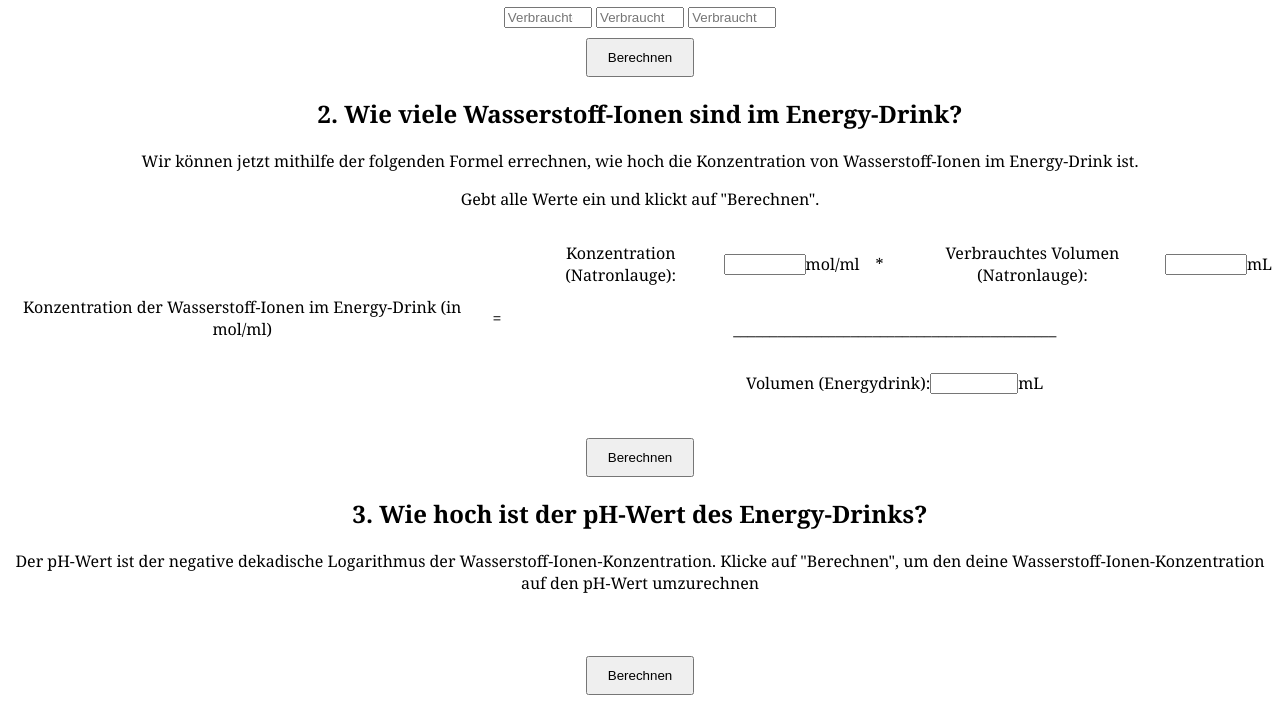
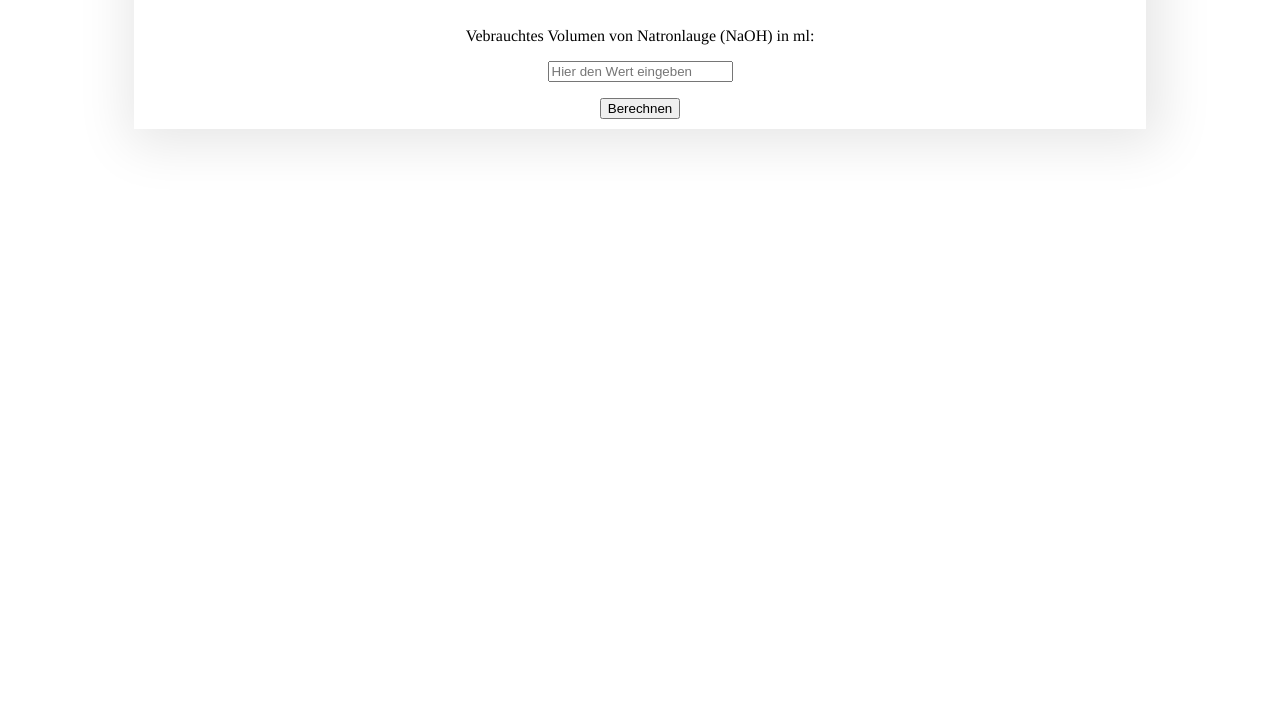
Before and after one commit to HerrEich/titrations-rechner, a plain HTML site: page index.html in a window 1280 px wide. Shown: the part 198-901 px from the top of the page. After the commit the page ends 800 px from the top, so only its background shows below. Drawn offline with Linux system fonts and the light colour scheme.

Commit message:
Add files via upload

```diff
--- a/index.html
+++ b/index.html
@@ -4,73 +4,21 @@
     <meta charset="UTF-8">
     <meta http-equiv="X-UA-Compatible" content="IE=edge">
     <meta name="viewport" content="width=device-width, initial-scale=1.0">
-    <title>Titrations-Rechner</title>
+    <title>Titrations-Rechner - pH-Wert eines Energy-Drinks</title>
     <link rel="stylesheet" href="style.css">
 </head>
 <body>
 
-    <h1>Titrations-Rechner</h1>
+    <div class="main-container">
+        <h1>Auswertung der Titration</h1>
+        <p>Vebrauchtes Volumen von Natronlauge (NaOH) in ml:</p>
+        <input type="number" name="vol_naoh" id="vol_naoh" placeholder="Hier den Wert eingeben">
 
-    <div class="verbrauch">
-
-      <h2>1. Wie viel Natronlauge habt ihr verbraucht?</h2>
-      <p>Gebt unten ein, wie viel ml Maßlösung ihr bei der ersten, zweiten und dritten Titration verbraucht habt.</p>
-
-      <div class="form-container" style="text-align: center">
-        <input type="number" id="verbrauch1" placeholder="Verbrauchte ml (1. Titration)">
-        <input type="number" id="verbrauch2" placeholder="Verbrauchte ml (2. Titration)">
-        <input type="number" id="verbrauch3" placeholder="Verbrauchte ml (3. Titration)">
-      </div>
-      <button onclick="calculateAverage()">Berechnen</button>
-      <p class="result" id="result"></p>
+        <p id="ergebnis"></p>
+        <p id="m_zitronensäure"></p>
+        <button onclick = calculate() >Berechnen</button>
     </div>
 
-    <div class="säuren-konzentration">
-
-      <h2>2. Wie viele Wasserstoff-Ionen sind im Energy-Drink?</h2>
-      <p>Wir können jetzt mithilfe der folgenden Formel errechnen, wie hoch die Konzentration von Wasserstoff-Ionen im Energy-Drink ist.</p>
-      <p>Gebt alle Werte ein und klickt auf "Berechnen".</p>
-      <div class="säure-container">
-
-        <p id="c_h_ions" class="c_h_ions">Konzentration der Wasserstoff-Ionen im Energy-Drink (in mol/ml)</p>
-        <p class="säure_gleichzeichen">=</p>
-
-        <div class="rechte_seite1">
-          <div class="input_mit_einheit">
-            <p>Konzentration (Natronlauge):</p>
-            <input type="number" id="c_natronlauge">
-            <p>mol/ml</p>
-            <p class= "säure_malzeichen">*</p>
-            <p>Verbrauchtes Volumen (Natronlauge):</p>
-            <input type="number" id="v_natronlauge" value="">
-            <p>mL</p>
-          </div>
-          <p>____________________________________________</p>
-          <div class="input_mit_einheit">
-            <p>Volumen (Energydrink):</p>
-            <input type="number" id="v_energy" value="">
-            <p>mL</p>
-          </div>
-        </div>
-      </div>
-      <p class="ergebnis_h_ions" id="ergebnis_h_ions"></p>
-      <button onclick="calculateHIons()">Berechnen</button>
-      <p class="keine_eintragung" id="keine_eintragung"></p>
-    </div>
-
-    <div class="ph-wert">
-      <h2>3. Wie hoch ist der pH-Wert des Energy-Drinks?</h2>
-      <p>Der pH-Wert ist der negative dekadische Logarithmus der Wasserstoff-Ionen-Konzentration. Klicke auf "Berechnen", um
-        den deine Wasserstoff-Ionen-Konzentration auf den pH-Wert umzurechnen
-      </p>
-      <div class="ph-container">
-        <p id="ph_result"></p>
-      </div>
-      <button onclick="calculatepH()">Berechnen</button>
-    </div>
-
-
-      <script src="index.js"></script></div>
-
-  </body>
+    <script src="index.js"></script></div>
+</body>
 </html>
--- a/index.js
+++ b/index.js
@@ -1,44 +1,16 @@
-function calculateAverage() {
-    const num1 = document.getElementById('verbrauch1').value;
-    const num2 = document.getElementById('verbrauch2').value;
-    const num3 = document.getElementById('verbrauch3').value;
+let vol_naoh = (document.getElementById('vol_naoh').value);
+const ergebnis_feld = document.getElementById('ergebnis');
+const m_zitronensaeure_feld = document.getElementById('m_zitronensäure');
+m_zitronensäure
+const v_energy = 10
+const c_naoh = 0.001
+const mol_gewicht_zitronensaeure = 192.13
+const dissoziationsgrad_zitronensaeure = 0.8
 
-    let average = (parseFloat(num1) + parseFloat(num2) + parseFloat(num3)) / 3;
+function calculate(){
+    let vol_naoh = (document.getElementById('vol_naoh').value)
+    let c_zitronensaeure = 0.333 * ((c_naoh * vol_naoh) / v_energy);
 
-    if(isNaN(average)){
-      console.log("HI!")
-      document.getElementById('result').innerHTML = `<p class="keine_eintragung">Du hast noch keine Werte eingetragen!</p>`
-    }
-    else{
-      document.getElementById('result').innerHTML = `<p> Durchschnittlich verbrauchtes Volumen (Natronlauge): <span> ${average.toFixed(6)} ml</span></p>`;
-    }
-  }
-
-let c_h_ions
-function calculateHIons(){
-  const c_natronlauge = document.getElementById('c_natronlauge').value
-  const v_natronlauge = document.getElementById('v_natronlauge').value
-  const v_energy = document.getElementById('v_energy').value
-
-  c_h_ions = ((c_natronlauge * v_natronlauge) / v_energy).toFixed(6)
-
-  if(isNaN(c_h_ions)){
-    document.getElementById('keine_eintragung').textContent = `Du hast noch keine Werte eingetragen!`
-  }
-  else{
-    document.getElementById('keine_eintragung').textContent = ``
-    document.getElementById('c_h_ions').innerHTML = `<p class="c_h_ions_result">${c_h_ions} mol/ml</p>`
-    document.getElementById('ergebnis_h_ions').textContent = `Konzentration (Wasserstoff-Ionen): ${c_h_ions} mol/ml`
-  }
-
+    let pH = (-Math.log10(c_zitronensaeure * dissoziationsgrad_zitronensaeure)).toFixed(4);
+    ergebnis_feld.textContent = "Der Energy-Drink hat einen pH-Wert von: " + pH
 }
-
-function calculatepH(){
-  let pH = (-Math.log10(c_h_ions)).toFixed(6);
-  if (isNaN(pH)){
-    document.getElementById('ph_result').textContent = `Du hast keine Werte oben eingetragen!`
-  }
-  else{
-    document.getElementById('ph_result').textContent = `Der pH-Wert des Energydrinks ist: ${pH}`
-  }
-}
--- a/style.css
+++ b/style.css
@@ -1,69 +1,22 @@
 body {
   margin-top: 3rem;
     text-align: center;
-    font-family:Georgia, Times, 'Times New Roman', serif
+    font-family: Times, 'Times New Roman', serif
   }
 
-  #form-container {
-    text-align: center;
+  h1{
+    padding: 20px;
   }
 
-  #result span{
-    font-size: large;
-    color: red;
+  .main-container{
+    margin: 10% 10%;
+    text-align: center;
+    background-color: white;
+    box-shadow: 5px 5px 50px 10px rgba(0, 0, 0, 0.1);
   }
 
-  #ergebnis_h_ions{
-    font-size: large;
-    color: red;
+  button{
+    width: max-content;
+    margin-bottom: 10px;
+
   }
-
-  button {
-    padding: 10px 20px;
-    margin-top: 10px;
-  }
-
-  input{
-    min-width: 10px;
-    width: 5rem;
-  }
-  .säure-container{
-    display: flex;
-    justify-content: center;
-    text-align: center;
-    align-items: center;
-  }
-
-  .säure_gleichzeichen,
-  .säure_malzeichen{
-    margin-left: 1em;
-    margin-right: 1em;
-  }
-
-  .ph-container{
-    display: flex;
-    text-align: center;
-    justify-content: center;
-  }
-
-  .input_mit_einheit{
-    display: flex;
-    align-items: center;
-    text-align: center;
-    justify-content: center;
-  }
-
-  .rechte_seite1{
-    text-align: center;
-    flex-direction: column;
-    align-items: center;
-  }
-
-  .c_h_ions_result, #ph_result{
-    font-size: large;
-    color: red;
-  }
-
-  .keine_eintragung{
-    color: red;
-  }
```
